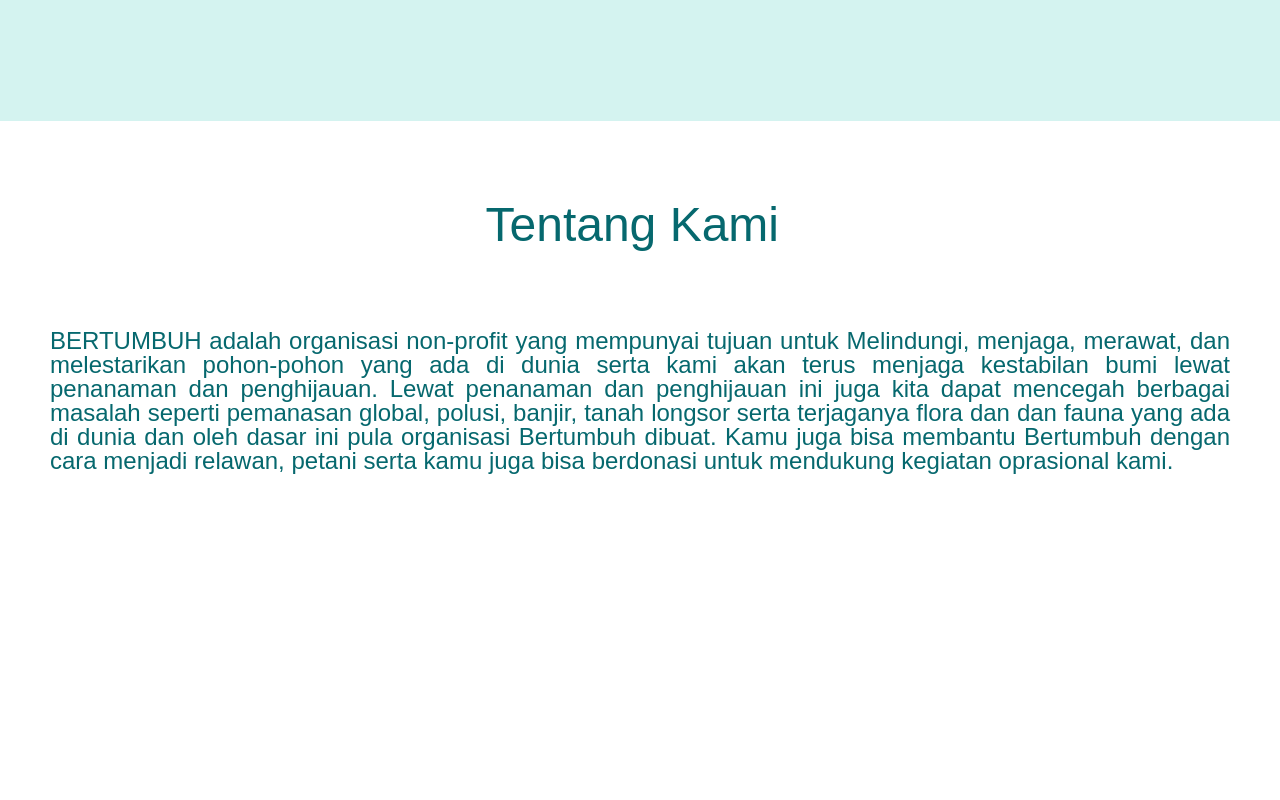
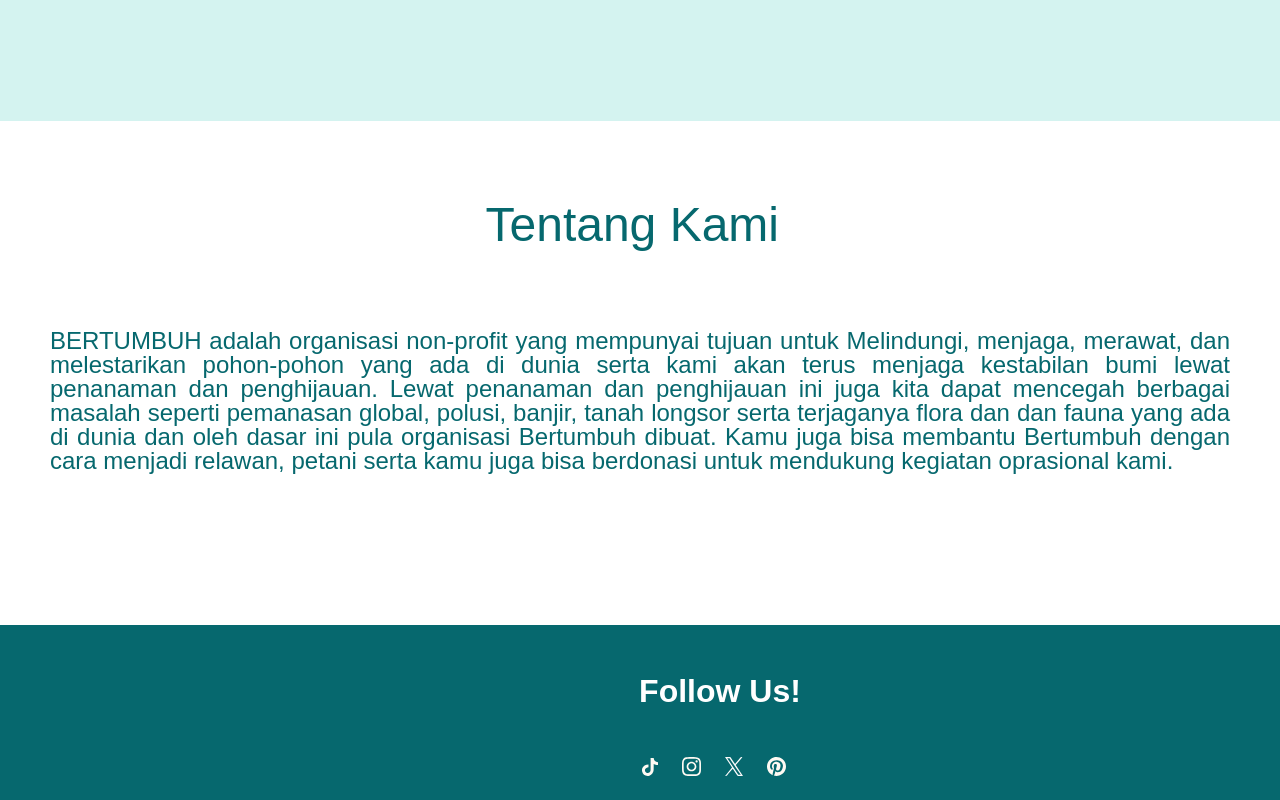
Before and after one commit to zazalomidze/homework5, a plain HTML site: page index.html in a window 1280 px wide. Shown: the part 629-1429 px from the top of the page. Before the commit the page ends 1254 px from the top, so only its background shows below. Drawn offline with Linux system fonts and the light colour scheme.

Commit message:
footer add

```diff
--- a/css/style.css
+++ b/css/style.css
@@ -82,26 +82,58 @@ button {
     margin-top: 60px;
 }
 
-.first_article{
+.first_article {
     width: 1180px;
     /* background-color: aqua; */
     margin: 80px auto;
 }
-   .article_title{
+
+.article_title {
     height: 48px;
     font-size: 48px;
     width: 309px;
     margin: 80px auto;
- color:  #06686E;
+    color: #06686E;
     font-family: "Kanit", sans-serif;
 }
- .article_text{
+
+.article_text {
     font-size: 24px;
     width: 1180px;
     height: 216px;
-    text-align:justify;
+    text-align: justify;
     color: #06686E;
     font-family: "Kanit", sans-serif;
     font-weight: 100;
     font-style: normal
 }
+footer{
+    background-color: #06686E;
+    width: 1440px;
+    height: 175px;
+    margin: auto;
+}
+
+.footer_title{
+    color: white;
+    font-size: 32px;
+    margin: auto;
+    text-align: center;
+    padding: 50px;
+    font-family: "Kanit", sans-serif;
+    font-weight: 700;
+}
+.footer_nav{
+    display: inline-block;
+    width: 168px;
+    text-align: center;
+margin-left: 620px;
+}
+.footer_nav_ul{
+    display: inline-block;
+
+}
+.footer_nav_ul_li{
+    display: inline-block;
+    margin-left: 20px;
+}
--- a/index.html
+++ b/index.html
@@ -53,22 +53,44 @@
     </section>
     </section>
 
-<article class="first_article">
-    <h1 class=" article_title"> Tentang Kami </h1>
-<p class="article_text"> BERTUMBUH adalah organisasi non-profit yang mempunyai tujuan untuk Melindungi, menjaga, merawat, dan melestarikan pohon-pohon yang ada di dunia serta kami akan  terus menjaga kestabilan bumi lewat penanaman dan penghijauan. Lewat penanaman dan penghijauan ini juga  kita dapat mencegah berbagai masalah seperti pemanasan global, polusi, banjir, tanah longsor serta terjaganya flora dan dan fauna yang ada di dunia dan oleh dasar ini pula organisasi Bertumbuh dibuat. Kamu juga bisa membantu Bertumbuh dengan cara menjadi relawan, petani serta kamu juga bisa berdonasi untuk mendukung kegiatan oprasional kami.</p>
+    <article class="first_article">
+        <h1 class=" article_title"> Tentang Kami </h1>
+        <p class="article_text"> BERTUMBUH adalah organisasi non-profit yang mempunyai tujuan untuk Melindungi, menjaga,
+            merawat, dan melestarikan pohon-pohon yang ada di dunia serta kami akan terus menjaga kestabilan bumi lewat
+            penanaman dan penghijauan. Lewat penanaman dan penghijauan ini juga kita dapat mencegah berbagai masalah
+            seperti pemanasan global, polusi, banjir, tanah longsor serta terjaganya flora dan dan fauna yang ada di
+            dunia dan oleh dasar ini pula organisasi Bertumbuh dibuat. Kamu juga bisa membantu Bertumbuh dengan cara
+            menjadi relawan, petani serta kamu juga bisa berdonasi untuk mendukung kegiatan oprasional kami.</p>
 
-</article>
-<!-- footer -->
-<footer class="footer_main">
+    </article>
+
+    <footer>
+     <h2 class="footer_title">Follow Us!</h2>
 <nav class="footer_nav">
-    <ul class="footer_nav_ul">
+<ul class="footer_nav_ul">
+<li class="footer_nav_ul_li">
+<a href="https://www.tiktok.com/" target="_blank"> <img src="images/tiktok.svg" alt=""></a>
+</li>
+<li class="footer_nav_ul_li">
+<a href="https://www.instagram.com/" target="_blank">
+    <img src="images/instagram.svg" alt="">
+</a>
+</li>
+<li class="footer_nav_ul_li">
+    <a href=""><img src="images/Vector (3).svg" alt=""></a>
+
+</li>
+<li class="footer_nav_ul_li">
+    <a href=""><img src="images/DESIGN.svg" alt=""> </a>
+
+</li>
 
 
-    </ul>
+
+</ul>
 </nav>
+    </footer>
 
-
-</footer>
 </body>
 
 </html>
```
Also changed, not shown: images/DESIGN.svg (added), images/Vector (3).svg (added), images/instagram.svg (added), images/tiktok.svg (added). Lines whose indentation alone changed are shown as unchanged.
